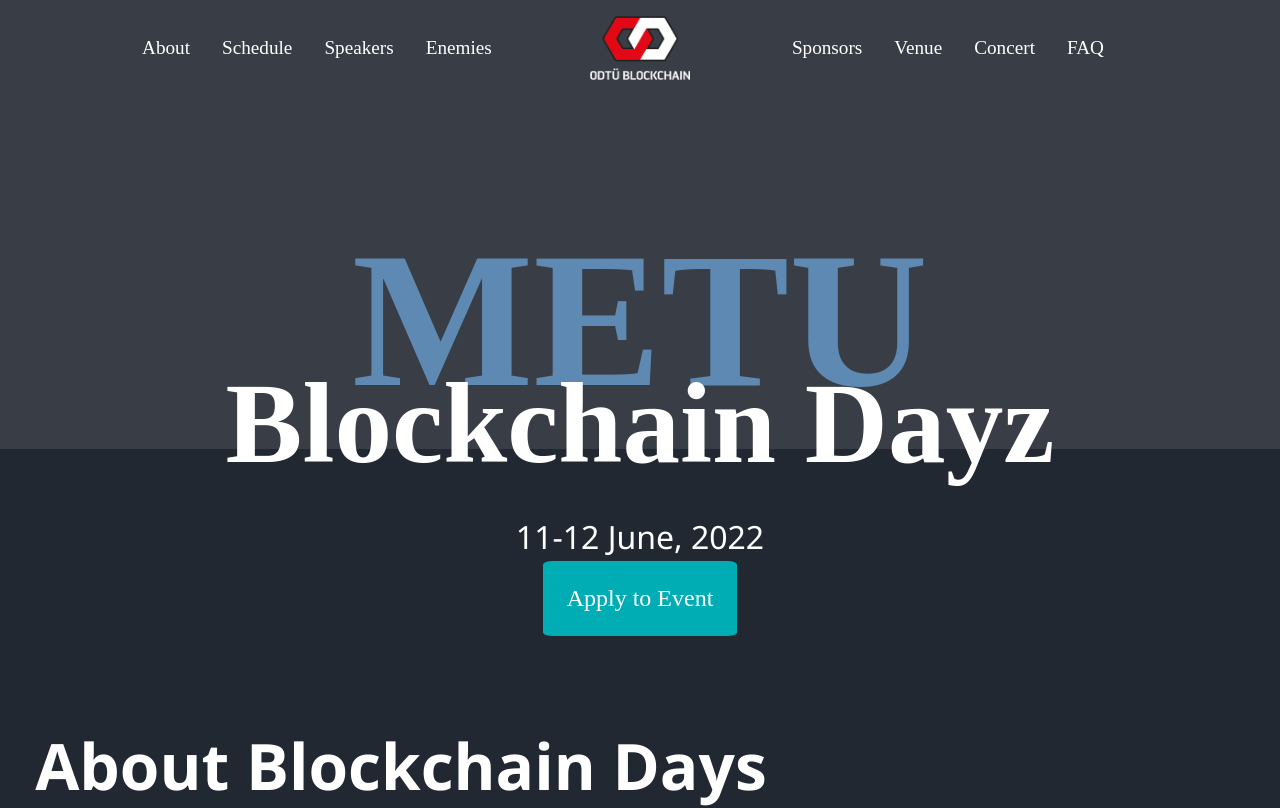
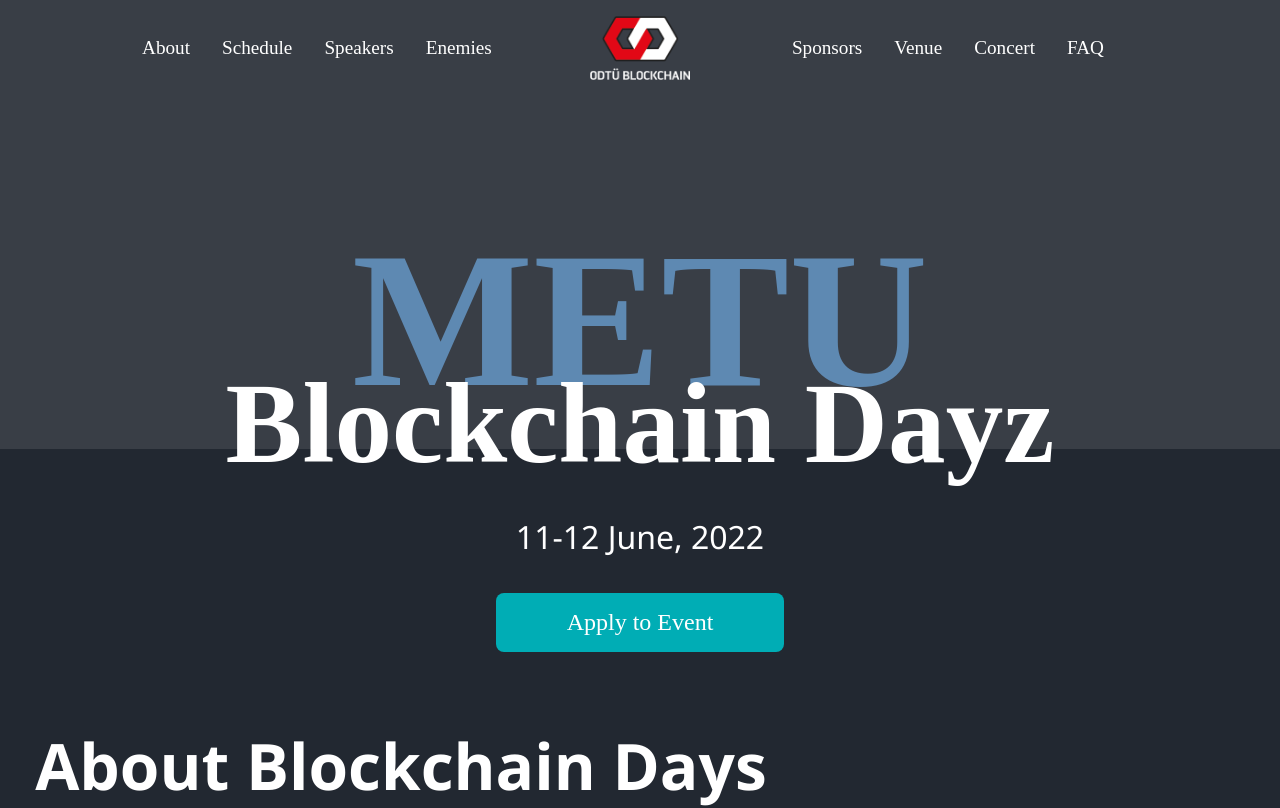
Before and after one commit to onuruci/metu_blockchain_days, a React (Create React App) app: page / in a window 1280 px wide. Shown: the top 808 px of the page. Built offline with nearby package versions, Linux system fonts and the light colour scheme.

Commit message:
apply button fixed

```diff
--- a/src/index.css
+++ b/src/index.css
@@ -148,15 +148,17 @@ code {
 }
 
 .applyButton {
-  width: auto;
+  width: 18rem;
   background-color: #00ADB5;
-  padding: 1.5rem;
-  border-radius: 5%;
+  padding: 1rem;
+  border-radius: 0.5rem;
   font-size: 1.5rem;
   font-family: 'Outfit';
   border-width: 0;
   color: rgb(255 255 255);
   cursor: pointer;
+  margin: auto;
+  margin-top: 2rem;
 }
 
 #about {
```
